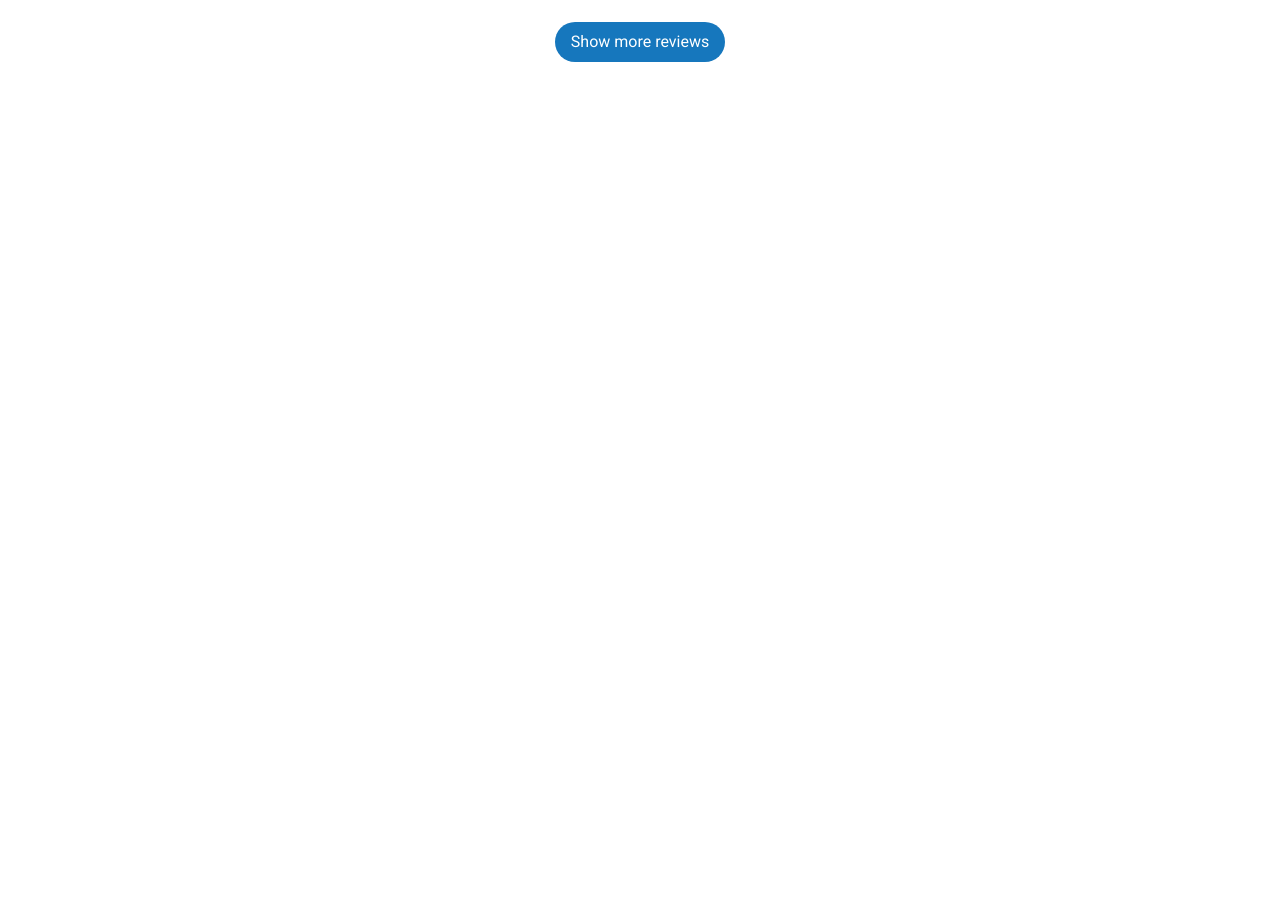
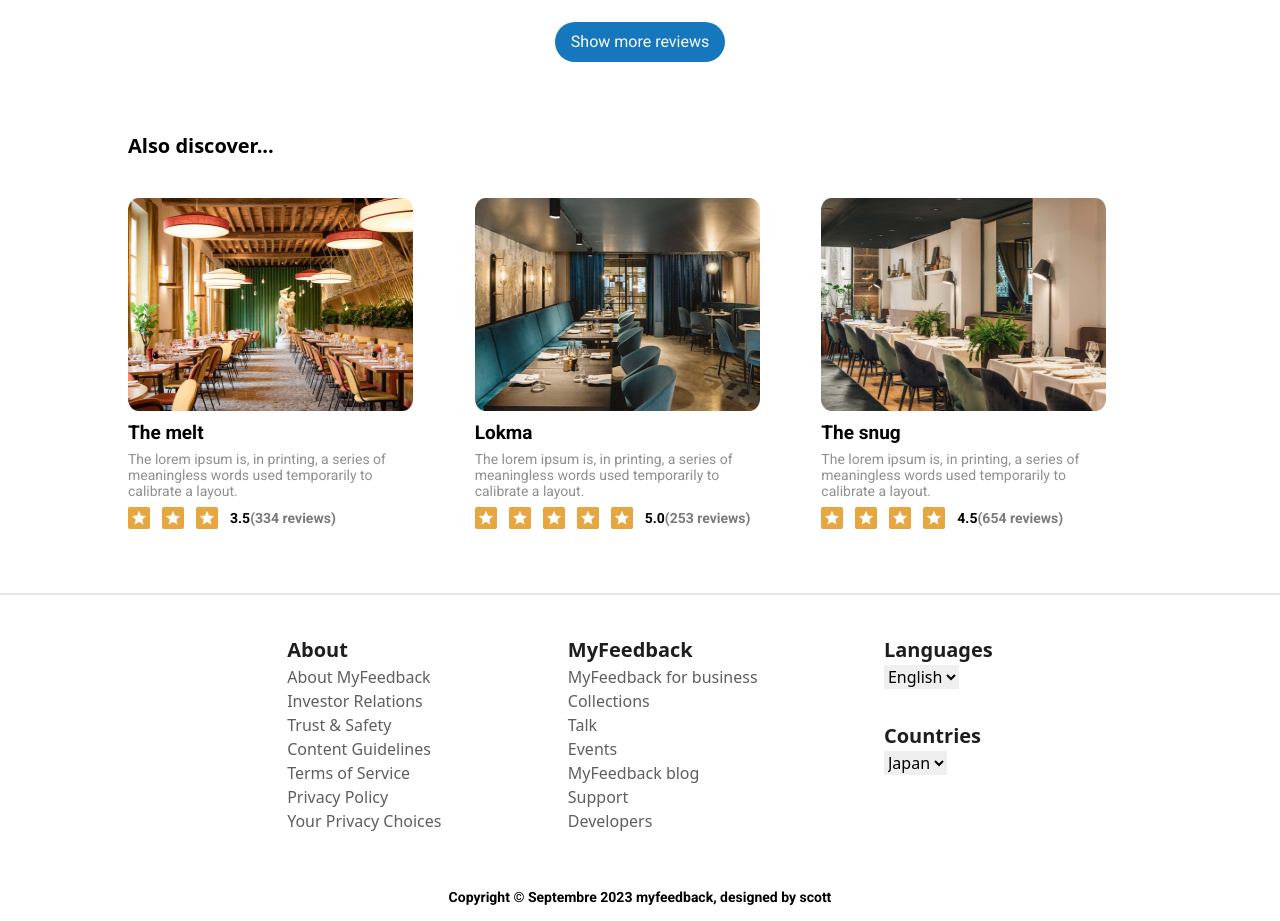
Before and after one commit to Humayra-Adiba/My-Feedback, a React (Vite) app: page /Restaurant_Details in a window 1280 px wide. Shown: the part 6400-7321 px from the top of the page. Before the commit the page ends 6526 px from the top, so only its background shows below. Built offline with nearby package versions, Linux system fonts and the light colour scheme; a web font is replaced by a local one.

Commit message:
RestaurantDetails section done

```diff
--- /dev/null
+++ b/public/JSON/Discover.json
@@ -0,0 +1,29 @@
+[
+  {
+    "id": 1,
+    "image": "/discover1.png",
+    "title": "The melt",
+    "des": "The lorem ipsum is, in printing, a series of meaningless words used temporarily to calibrate a layout.",
+    "star": 3,
+    "rating": "3.5",
+    "totalReviews": "(334 reviews)"
+  },
+  {
+    "id": 2,
+    "image": "/discover2.png",
+    "title": "Lokma",
+    "des": "The lorem ipsum is, in printing, a series of meaningless words used temporarily to calibrate a layout.",
+    "star": 5,
+    "rating": "5.0",
+    "totalReviews": "(253 reviews)"
+  },
+  {
+    "id": 3,
+    "image": "/discover3.png",
+    "title": "The snug",
+    "des": "The lorem ipsum is, in printing, a series of meaningless words used temporarily to calibrate a layout.",
+    "star": 4,
+    "rating": "4.5",
+    "totalReviews": "(654 reviews)"
+  }
+]
--- a/src/components/ResturantDetails.jsx
+++ b/src/components/ResturantDetails.jsx
@@ -1,12 +1,14 @@
 import React from "react";
+import Footer from './Footer'
 import { CiLocationOn } from "react-icons/ci";
 import { FiClock } from "react-icons/fi";
 import { Button } from "./ReuseableComponent/Button";
 import { cn } from "../lib/utils";
 import { RxCross2 } from "react-icons/rx";
 import { LuUserRound } from "react-icons/lu";
-import { useState } from "react";
+import { useState, useEffect } from "react";
 import SortCard from "./ReuseableComponent/Sort";
+import Card from "./ReuseableComponent/Card";
 
 
 const Progress = ({ max }) => {
@@ -109,6 +111,29 @@ const ReviewCard = ({ items }) => {
         </p>
       </div>
     </div>
+  );
+};
+
+const Discover = () => {
+  const [data, setData] = useState([]);
+  useEffect(() => {
+    fetch("/JSON/Discover.json")
+      .then((res) => res.json())
+      .then((jsonData) => setData(jsonData));
+  }, []);
+  return (
+    <section className="w-[80%] mx-auto my-16">
+      <div>
+        <h1 className="font-lexend font-extrabold text-xl sm:text-heading leading-6 sm:leading-10 text-EerieBlack1E">
+          Also discover...
+        </h1>
+        <div className="grid grid-cols-1 sm:grid-cols-2 md:grid-cols-3 gap-4 mt-8">
+          {data.map((item, i) => (
+            <Card key={i} items={item} />
+          ))}
+        </div>
+      </div>
+    </section>
   );
 };
 
@@ -472,6 +497,8 @@ function ResturantDetails() {
       <MoreInformations />
       <OverAllRating/>
       <Reviews/>
+      <Discover/>
+      <Footer/>
     </>
   );
 }
```
